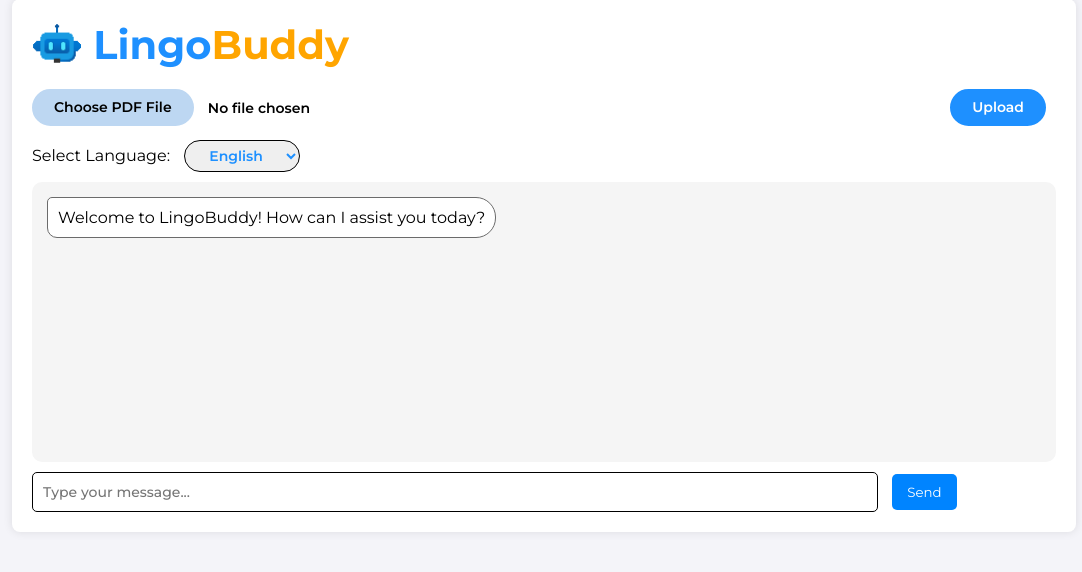
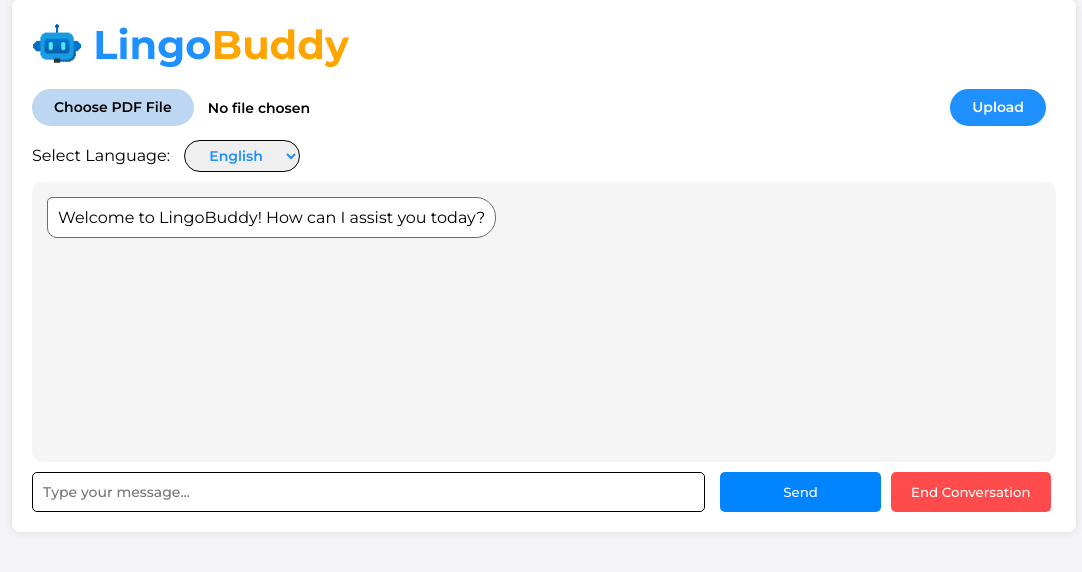
Before and after one commit to Kavisha4/Hack4Change, a Flask app: page / in a window 1280 px wide. Shown: the part 135-707 px from the top of the page, without its empty margins (96-1178 px from the left). Run offline with Flask 2, Linux system fonts and the light colour scheme.

Commit message:
[F] add the end conversation button.

```diff
--- a/LingoBuddy/app/static/css/style.css
+++ b/LingoBuddy/app/static/css/style.css
@@ -166,8 +166,12 @@ body {
   text-align: right;
 }
 
+.input-area {
+  display: flex;
+}
+
 #user-input {
-  width: calc(100% - 200px);
+  flex: 5;
   padding: 10px;
   border: 1px solid #ccc;
   border-radius: 5px;
@@ -184,7 +188,11 @@ body {
 
 #send-btn,
 #end-btn {
+  flex: 1;
+  margin-left: 5px;
+  margin-right: 5px;
   padding: 10px 15px;
+  font-weight: 500;
   border: none;
   border-radius: 5px;
   cursor: pointer;
@@ -198,7 +206,4 @@ body {
 #end-btn {
   background-color: #ff4b4b;
   color: white;
-  position: absolute;
-  bottom: 20px;
-  right: 20px;
 }
--- a/LingoBuddy/app/templates/index.html
+++ b/LingoBuddy/app/templates/index.html
@@ -47,6 +47,7 @@
       <div class="input-area">
         <input type="text" id="user-input" placeholder="Type your message..." />
         <button id="send-btn">Send</button>
+        <button id="end-btn">End Conversation</button>
       </div>
     </div>
     <script src="{{ url_for('static', filename='js/script.js') }}"></script>
```
